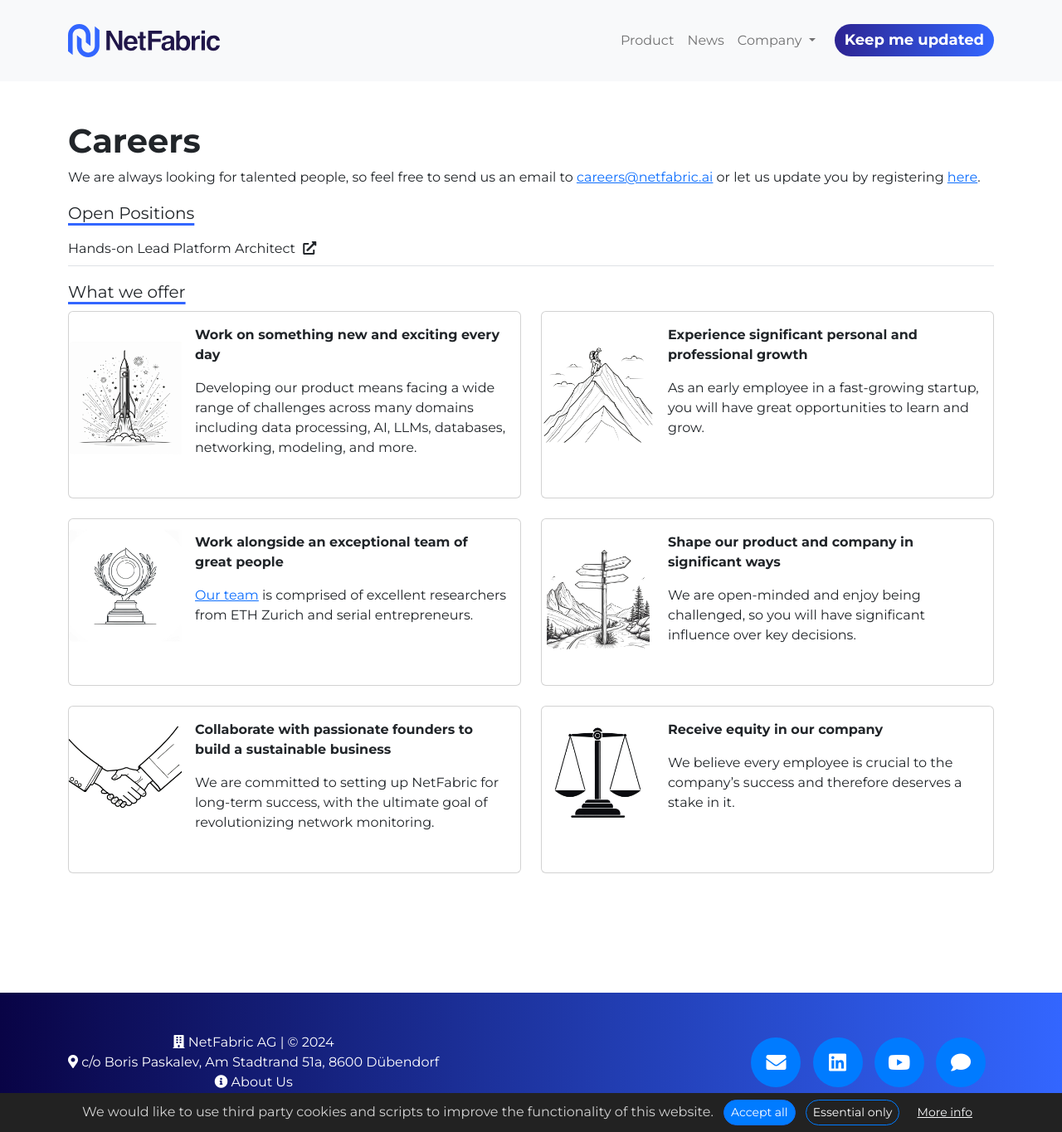
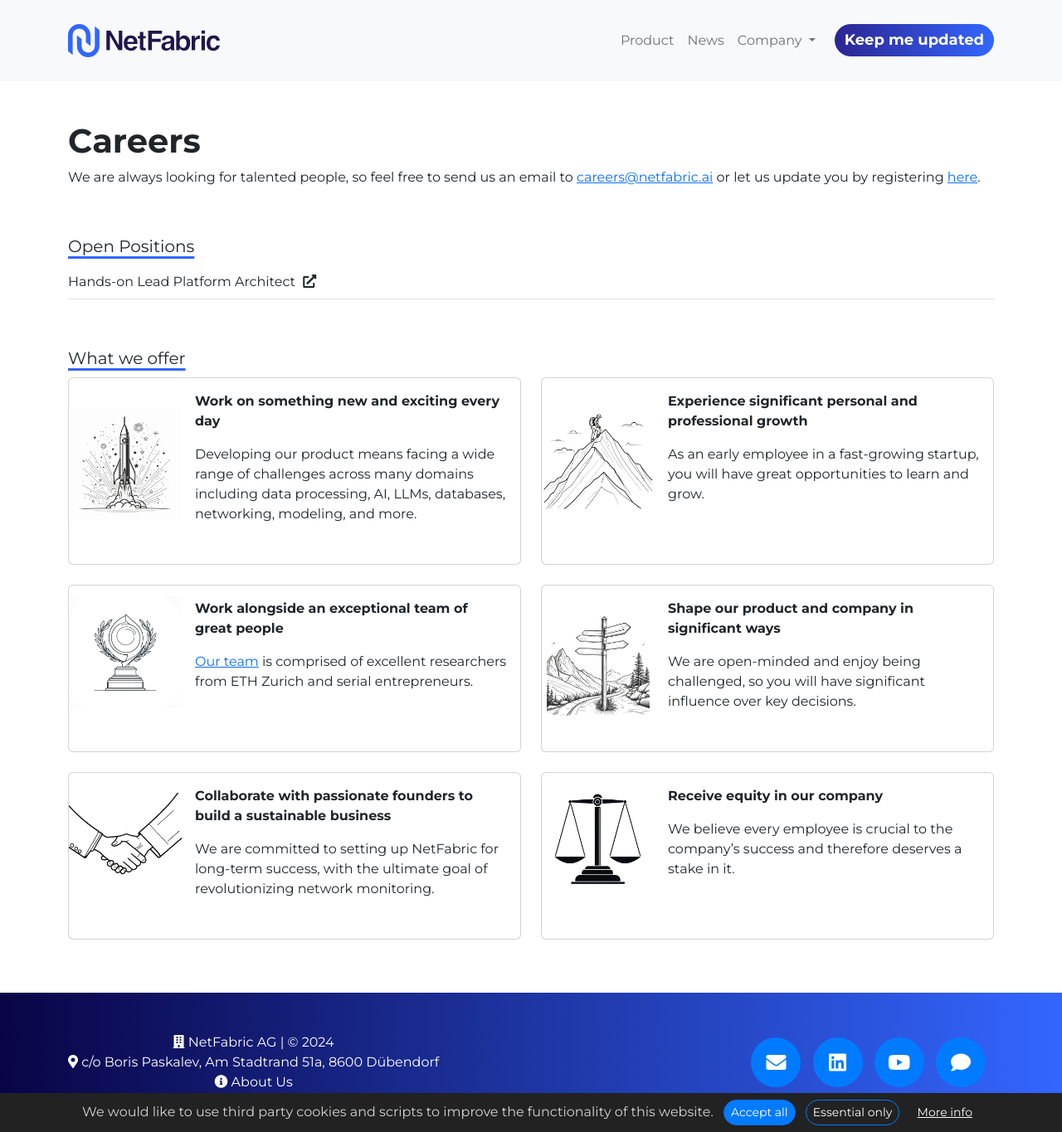
Before and after one commit to NetFabric-AI/NetFabric-AI.github.io, a Jekyll site: the page built from company/careers.html, in a window 1280 px wide and 1365 px high. Shown: the whole window at 83% size. Built offline with Jekyll 4.4.1, drawn with Linux system fonts in a browser that asks for light colours.

```diff
--- a/company/careers.html
+++ b/company/careers.html
@@ -28,9 +28,9 @@ title: Careers
     We are always looking for talented people, so feel free to send us an email
     to
     <mail to="careers" addBody="true"></mail> or let us update you by
-    registering <a href="{{ site.baseurl }}/contact">here</a>.
+    registering <a href="{{ site.baseurl }}/contact">here</a>.<br>
 </p>
-
+<br>
 <p>
     <h3>Open Positions</h3>
     <table class="table job-table">
@@ -48,7 +48,7 @@ title: Careers
         </tbody>
     </table>
 </p>
-
+<br>
 <p>
     <h3>What we offer</h3>
 
--- a/index.html
+++ b/index.html
@@ -13,8 +13,8 @@ title: Product
       <p class="mb-4">
         Our team of ETH Zurich PhDs and professors is currently developing a
         solution to provide you with all the context you need to fully
-        understand your network. Follow us or partner with us along this
-        journey!
+        understand your network.
+        Follow us or partner with us along this journey!
       </p>
     </div>
     <div class="col-md-4 col-12">
```
Also changed, not shown: _people/Simon.md (+1 -1 lines), assets/images/icons/netfabric-favicon-dark.ico (added), 1 other file.
